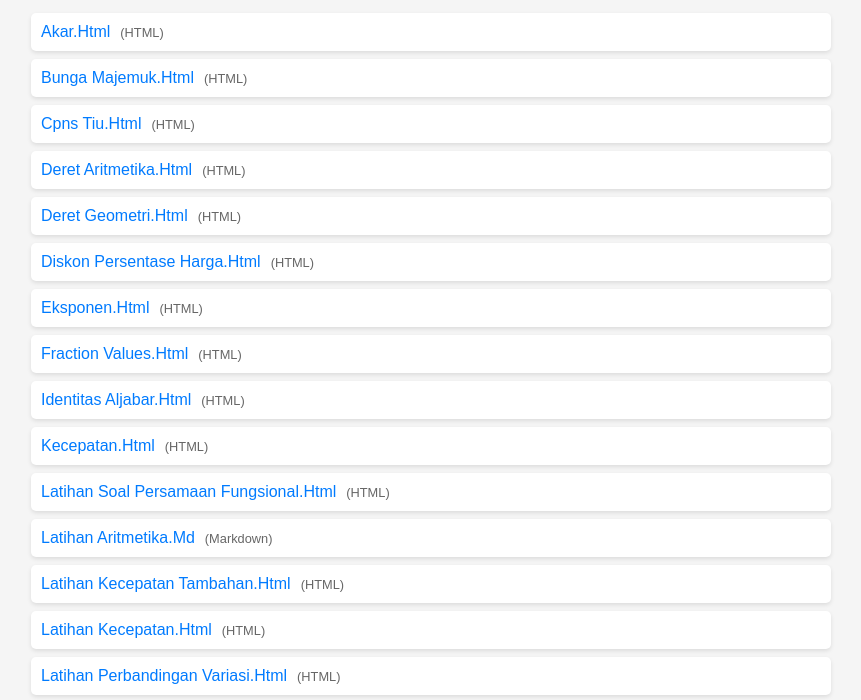
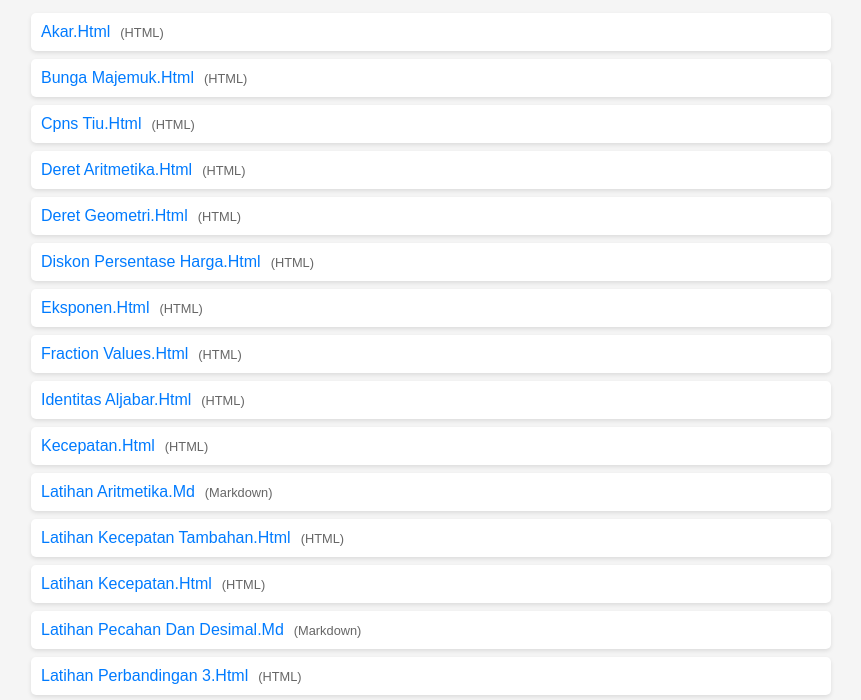
Before and after one commit to blankonxkonde/tes-kemampuan-akademis, a plain HTML site: page index.html in a window 1280 px wide. Shown: the part 99-799 px from the top of the page, without its empty margins (209-1070 px from the left). Drawn offline with Linux system fonts and the light colour scheme.

Commit message:
update index

```diff
--- a/index.html
+++ b/index.html
@@ -67,14 +67,15 @@
             'fraction_values.html',
             'identitas_aljabar.html',
             'kecepatan.html',
-            'latihan_soal_persamaan_fungsional.html',
             'latihan-aritmetika.md',
             'latihan-kecepatan-tambahan.html',
             'latihan-kecepatan.html',
+            'latihan-pecahan-dan-desimal.md',
+            'latihan-perbandingan-3.html',
             'latihan-perbandingan-variasi.html',
             'latihan-perbandingan.html',
-            'latihan-perbandingan-3.html',
             'latihan-persamaan.html',
+            'latihan_soal_persamaan_fungsional.html',
             'latihan-soal-statistika.html',
             'materi_pecahan.html',
             'materi-rata-rata.html',
@@ -82,16 +83,24 @@
             'mental-math.html',
             'pecahan_istimewa.html',
             'perbandingan.html',
+            'persamaan.html',
             'persamaan_fungsional.html',
-            'persamaan.html',
+            'pola-bilangan.md',
             'porogapit.html',
+            'soal-harus-belajar-lagi.md',
             'soal_latihan_akar.html',
             'soal_latihan_bunga.html',
-            'soal-harus-belajar-lagi.md',
             'soal-matematika.html',
             'urutan_operasi_hitung.html',
+            // File di subfolder pola-bilangan
+            'pola-bilangan/latihan-pola-bilangan-1.md',
             // File di subfolder silogisme
             'silogisme/latihan-silogisme-1.html',
+            'silogisme/latihan-silogisme-2.md',
+            'silogisme/latihan-silogisme-dan-atau.md',
+            'silogisme/latihan-silogisme-kemungkinan-dan-atau.md',
+            'silogisme/latihan-silogisme-negasi-kesimpulan-2.md',
+            'silogisme/latihan-silogisme-negasi-kesimpulan.md',
             'silogisme/latihan-silogisme.md',
             'silogisme/materi-silogisme-2.md',
             'silogisme/materi-silogisme-alfaiz.md',
```
